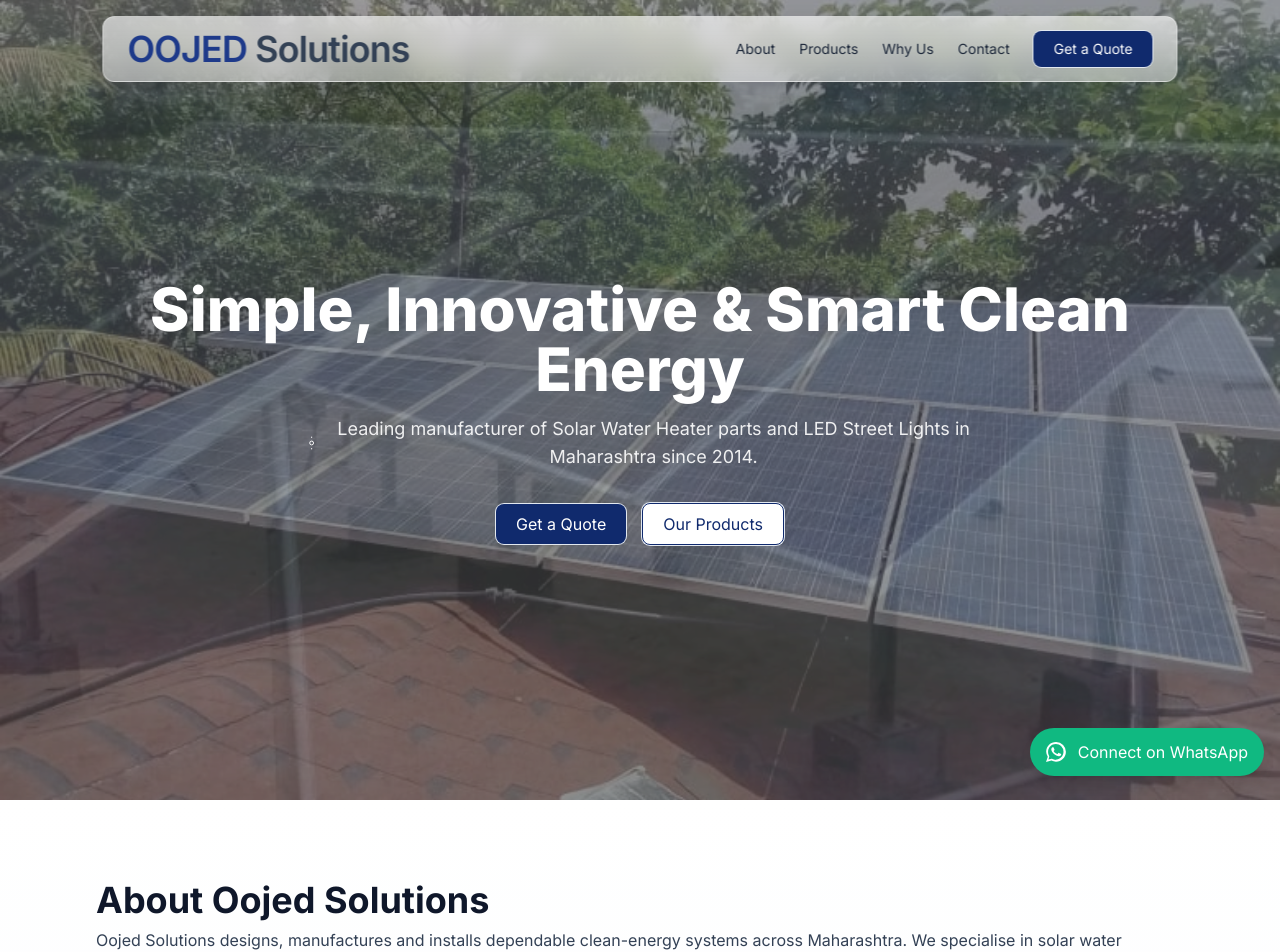
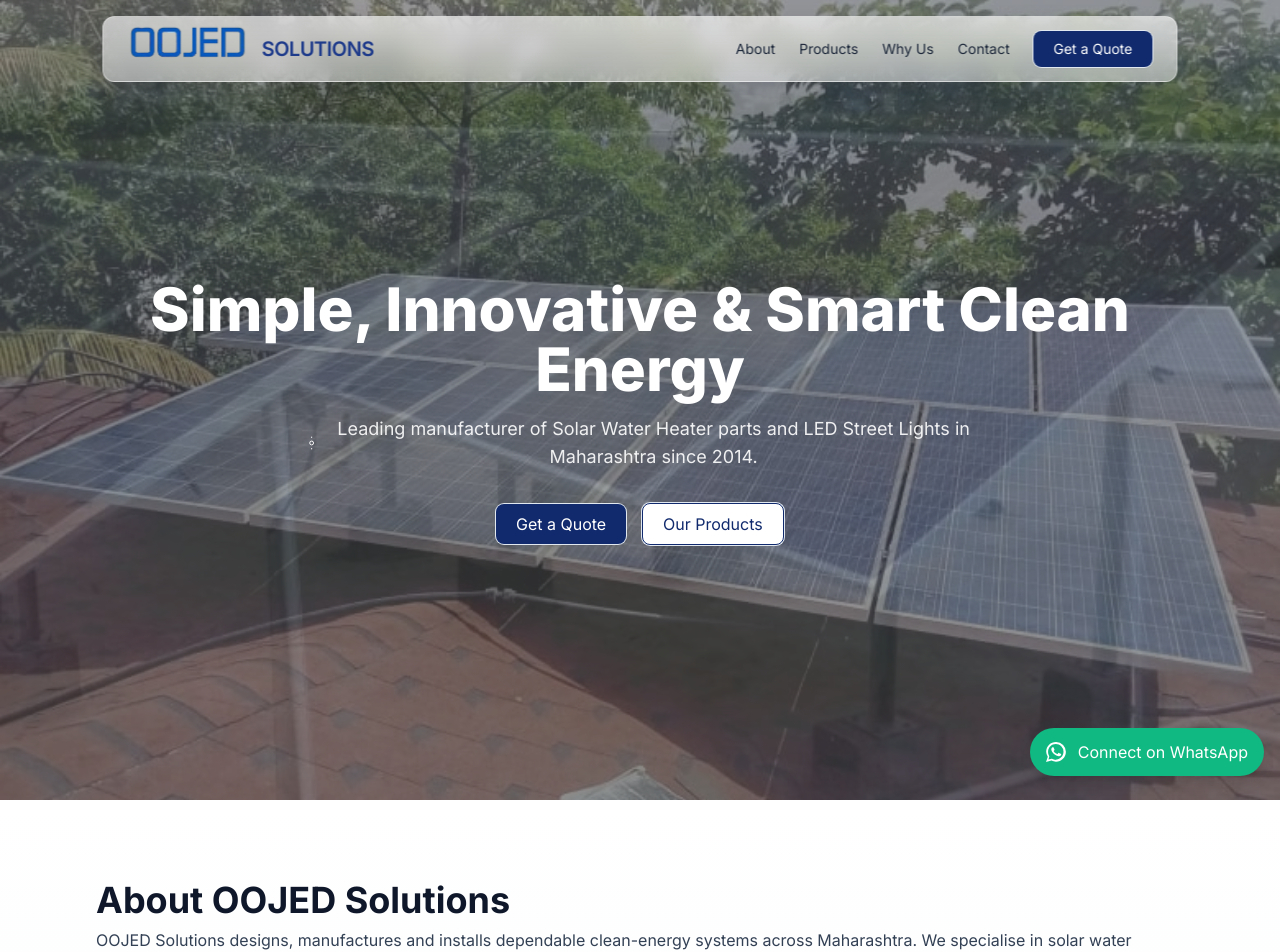
Before and after one commit to vcint/oojed-solutions, a Next.js app: page / in a window 1280 px wide. Shown: the top 952 px of the page. Built offline with nearby package versions, Linux system fonts and the light colour scheme.

Commit message:
chore: update assets, styles, and components
- Updated global styles and page layout
- Modified multiple components for improved UI/UX
- Updated site data and logo asset
- Refreshed Next.js build and cache files

```diff
--- a/app/globals.css
+++ b/app/globals.css
@@ -27,10 +27,29 @@ html, body { height: 100%; scroll-behavior: smooth; }
   @apply inline-flex items-center gap-2 rounded bg-slate-100 text-slate-800 px-3 py-1 text-xs font-medium;
 }
 .btn {
-  @apply inline-flex items-center justify-center rounded-lg px-5 py-2 font-medium shadow-sm ring-1 ring-slate-200 hover:bg-slate-50 transition-colors;
+  @apply inline-flex items-center justify-center rounded-lg px-5 py-2 font-medium shadow-sm ring-1 ring-slate-200 hover:bg-slate-50;
+  transition: transform .15s ease, box-shadow .18s ease, background-color .12s ease, opacity .12s ease;
+  transform: translateZ(0);
+  will-change: transform, box-shadow;
+  cursor: pointer;
 }
 .btn-primary {
   @apply btn bg-[#102a6d] text-white hover:bg-[#0d2458];
+}
+
+.btn:hover {
+  transform: translateY(-4px);
+  box-shadow: 0 12px 30px rgba(2,6,23,0.12);
+}
+
+.btn:active {
+  transform: translateY(0) scale(0.985);
+  box-shadow: 0 6px 18px rgba(2,6,23,0.08);
+}
+
+.btn:focus-visible {
+  outline: none;
+  box-shadow: 0 0 0 6px rgba(16,42,109,0.12);
 }
 .btn-outline {
   @apply btn bg-white text-[#102a6d] border border-[#102a6d] hover:bg-[#f3f6fb];
@@ -47,6 +66,32 @@ nav a.active {
 .icon svg { width: 1.25rem; height: 1.25rem; display: inline-block; }
 .hover-raise { transition: transform .2s ease, box-shadow .2s ease; }
 .hover-raise:hover { transform: translateY(-4px); box-shadow: 0 8px 20px rgba(2,6,23,0.08); }
+
+/* subtle pulse used for floating action buttons (WhatsApp) */
+@keyframes pulse-ring {
+  0% { box-shadow: 0 0 0 0 rgba(16,185,129,0.18); }
+  50% { box-shadow: 0 0 0 14px rgba(16,185,129,0.02); }
+  100% { box-shadow: 0 0 0 0 rgba(16,185,129,0); }
+}
+.whatsapp-pulse {
+  position: relative;
+  display: inline-block;
+}
+.whatsapp-pulse::after {
+  content: '';
+  position: absolute;
+  left: 50%;
+  top: 50%;
+  transform: translate(-50%, -50%);
+  width: 100%;
+  height: 100%;
+  border-radius: 9999px;
+  pointer-events: none;
+  z-index: 0;
+  animation: pulse-ring 2.4s infinite ease-out;
+}
+/* ensure the clickable anchor is above the pulse */
+.whatsapp-pulse > a { position: relative; z-index: 10; }
 
 /* stronger glassmorphic navbar styles */
 .nav-glass {
--- a/app/page.tsx
+++ b/app/page.tsx
@@ -49,12 +49,12 @@ export default function HomePage() {
          <section id="about" className="section">
           <div className="container">
             <div className="prose max-w-none">
-              <h2 className="text-3xl md:text-4xl font-bold">About Oojed Solutions</h2>
+              <h2 className="text-3xl md:text-4xl font-bold">About OOJED Solutions</h2>
               <p className="text-slate-700 mt-2">{data.about}</p>
               <p className="text-slate-600 mt-4">Our core strengths include:</p>
               <ul className="list-disc ml-6 text-slate-700 mt-2">
                 {data.values.map((v) => (
-                  <li key={v}>{v}</li>
+                  <li key={v} className="font-semibold">{v}</li>
                 ))}
               </ul>
               <p className="text-slate-600 mt-4">We design and manufacture to meet BIS standards where applicable, and provide end-to-end project support from site survey through commissioning and after-sales service.</p>
--- a/components/Benefits.tsx
+++ b/components/Benefits.tsx
@@ -7,7 +7,7 @@ export default function Benefits() {
   return (
     <section id="benefits" className="section bg-white">
       <div className="container">
-        <h2 className="text-3xl md:text-4xl font-bold">Why choose Oojed?</h2>
+        <h2 className="text-3xl md:text-4xl font-bold">Why choose OOJED?</h2>
         <p className="text-slate-600 mt-2">Transparent, quality-first manufacturing & services.</p>
         <div className="grid md:grid-cols-2 lg:grid-cols-3 gap-6 mt-8">
           {data.values.map((v, i) => {
--- a/components/Footer.tsx
+++ b/components/Footer.tsx
@@ -6,9 +6,9 @@ export default function Footer() {
     <footer className="bg-slate-50 border-t border-slate-100">
       <div className="container py-12 grid grid-cols-1 md:grid-cols-3 gap-8">
         <div>
-          <div className="text-xl font-semibold text-slate-900">Oojed Solutions</div>
+          <div className="text-xl font-semibold text-slate-900">OOJED Solutions</div>
           <p className="mt-3 text-slate-600">Manufacturer and supplier of solar water heaters, LED lighting and solar pumps — quality products and end-to-end support.</p>
-          <div className="mt-4 text-sm text-slate-500">© {new Date().getFullYear()} Oojed Solutions</div>
+          <div className="mt-4 text-sm text-slate-500">© {new Date().getFullYear()} OOJED Solutions</div>
         </div>
 
         <div>
--- a/components/Nav.tsx
+++ b/components/Nav.tsx
@@ -22,11 +22,14 @@ export default function Nav() {
     window.addEventListener("scroll", handler);
     return () => window.removeEventListener("scroll", handler);
   }, []);
-  // hide the Quote button when the contact section is active or when on /contact route
+  // hide the Quote button when the contact section is active or when the URL hash points to contact
+  // (some deployments don't have a separate /contact route, so rely on hash too)
   useEffect(() => {
     const updateHide = () => {
-      const pathIsContact = typeof window !== 'undefined' && window.location && window.location.pathname === '/contact';
-      setHideQuote(active === 'contact' || pathIsContact);
+      if (typeof window === 'undefined') return;
+      const pathIsContact = window.location && window.location.pathname === '/contact';
+      const hashIsContact = window.location && (window.location.hash === '#contact' || window.location.hash === '#/contact');
+      setHideQuote(active === 'contact' || pathIsContact || hashIsContact);
     };
     updateHide();
     window.addEventListener('popstate', updateHide);
@@ -48,11 +51,22 @@ export default function Nav() {
       {label}
     </Link>
   );
+  const sections: { id: string; label: string }[] = [
+    { id: 'home', label: 'Home' },
+    { id: 'about', label: 'About' },
+    { id: 'products', label: 'Products' },
+    { id: 'benefits', label: 'Why Us' },
+    { id: 'contact', label: 'Contact' },
+  ];
   return (
     <nav className="fixed top-4 left-1/2 -translate-x-1/2 z-50 w-[96%] sm:w-[94%] md:w-[92%] lg:w-[84%]">
       <div className="nav-glass">
         <div className="container flex items-center justify-between h-12 md:h-16 px-3 md:px-6">
-          <Link href="/" className="font-semibold text-blue-900 text-3xl md:text-4xl tracking-tight">OOJED <span className="text-slate-700">Solutions</span></Link>
+          <Link href="/" className="inline-flex items-center gap-3">
+            <img src="/oojed-logo.png" alt="Oojed Solutions" className="h-12 md:h-14 w-auto" />
+            <span className="text-blue-900 font-semibold text-lg md:text-xl tracking-tight">SOLUTIONS</span>
+            <span className="sr-only">Oojed Solutions</span>
+          </Link>
 
           {/* mobile hamburger */}
           <div className="flex items-center gap-2">
@@ -73,10 +87,9 @@ export default function Nav() {
             </button>
 
             <div className="hidden md:flex gap-6 text-sm items-center">
-              {link("about","About")}
-              {link("products","Products")}
-              {link("benefits","Why Us")}
-              {link("contact","Contact")}
+              {sections.filter(s => s.id !== active).map(s => (
+                <span key={s.id}>{link(s.id, s.label)}</span>
+              ))}
               {!hideQuote && <Link href="#contact" className="btn-primary hidden md:inline-flex">Get a Quote</Link>}
             </div>
           </div>
@@ -88,10 +101,9 @@ export default function Nav() {
             <div className="absolute left-4 right-4 top-full mt-3 z-40">
               <div className="nav-panel p-3">
                 <div className="flex flex-col gap-3 text-sm text-slate-900">
-                  {link("about","About", () => setMobileOpen(false))}
-                  {link("products","Products", () => setMobileOpen(false))}
-                  {link("benefits","Why Us", () => setMobileOpen(false))}
-                  {link("contact","Contact", () => setMobileOpen(false))}
+                  {sections.filter(s => s.id !== active).map(s => (
+                    <div key={s.id}>{link(s.id, s.label, () => setMobileOpen(false))}</div>
+                  ))}
                   {!hideQuote && (
                     <Link href="#contact" className="btn-primary w-full justify-center mt-2" onClick={() => setMobileOpen(false)}>Get a Quote</Link>
                   )}
--- a/components/Products.tsx
+++ b/components/Products.tsx
@@ -42,7 +42,7 @@ export default function Products() {
               </div>
               <div className="p-4">
                 {/* quick look: one-line summary */}
-                {cat.desc && <p className="text-slate-600 line-clamp-2">{cat.desc}</p>}
+                {cat.desc && <p className="text-slate-600 line-clamp-2 font-semibold">{cat.desc}</p>}
                 {/* small tags: show up to 2 representative items */}
                 {cat.items && (
                   <div className="mt-3 flex flex-wrap gap-2">
--- a/data/site.json
+++ b/data/site.json
@@ -28,7 +28,7 @@
     "Faster resolution of after-sales queries"
   ],
   "mission": "To save power with simple, innovative smart ways so everyone is empowered to create a zero energy footprint for themselves, their home and their business.",
-  "about": "Oojed Solutions designs, manufactures and installs dependable clean-energy systems across Maharashtra. We specialise in solar water heating, solar pumping systems, LED street & flood lighting, and turnkey rooftop/ground-mounted solar plants. Unlike marketplace listings, this site represents our direct manufacturing and project delivery capabilities: in-house engineering, factory testing, and a local field service team for rapid commissioning and reliable after-sales support.\n\nWe focus on real-world performance: corrosion-resistant components for hard-water regions, surge-protected LED products, and solar pump systems sized to deliver the correct flow and head for each site. For developers and municipalities we provide technical documentation, installation support, and 1:1 project planning. Contact us to request a site survey or an itemised quotation.",
+  "about": "OOJED Solutions designs, manufactures and installs dependable clean-energy systems across Maharashtra. We specialise in solar water heating, solar pumping systems, LED street & flood lighting, and turnkey rooftop/ground-mounted solar plants. Unlike marketplace listings, this site represents our direct manufacturing and project delivery capabilities: in-house engineering, factory testing, and a local field service team for rapid commissioning and reliable after-sales support.\n\nWe focus on real-world performance: corrosion-resistant components for hard-water regions, surge-protected LED products, and solar pump systems sized to deliver the correct flow and head for each site. For developers and municipalities we provide technical documentation, installation support, and 1:1 project planning. Contact us to request a site survey or an itemised quotation.",
   "categories": [
     {
       "name": "Solar Water Heaters",
```
Also changed, not shown: components/Hero.tsx (+19 -5 lines), components/Typewriter.tsx (added, +45 -0 lines), components/WhatsAppButton.tsx (+10 -2 lines), public/oojed-logo.png.
